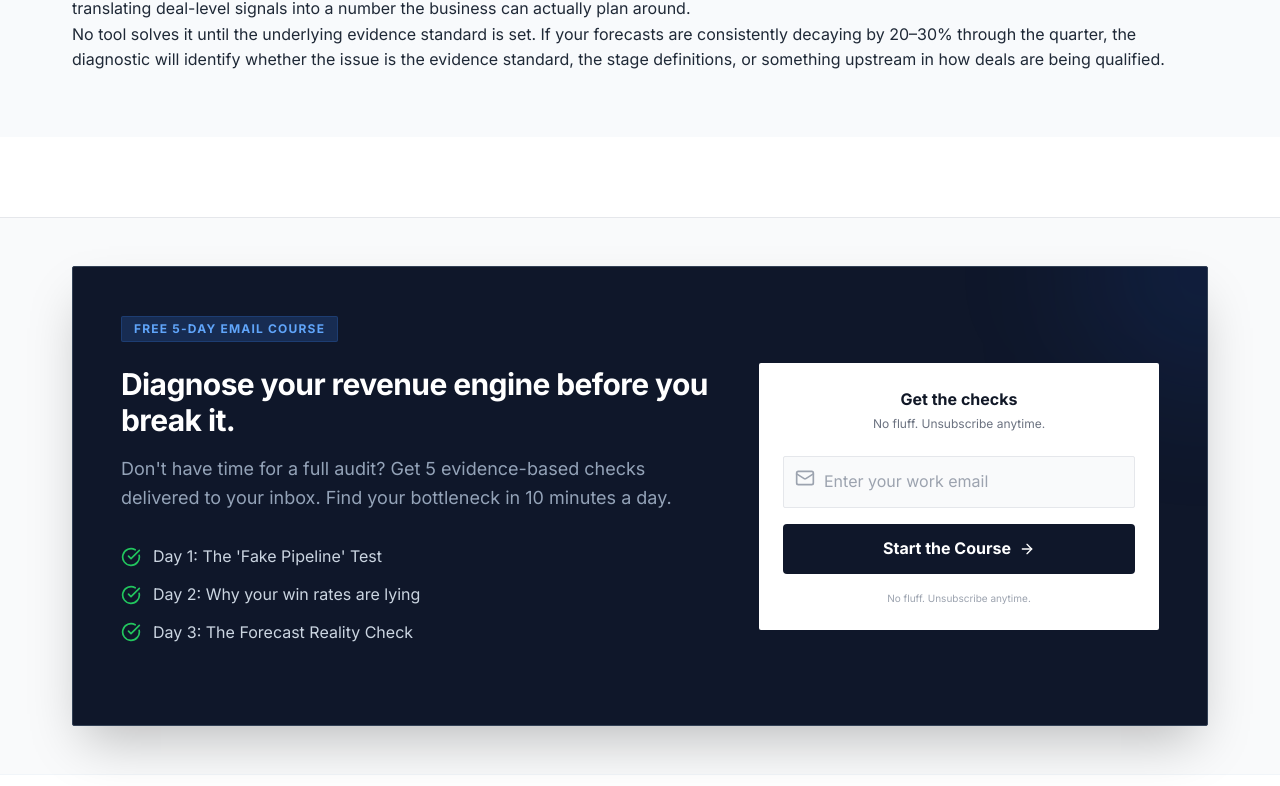
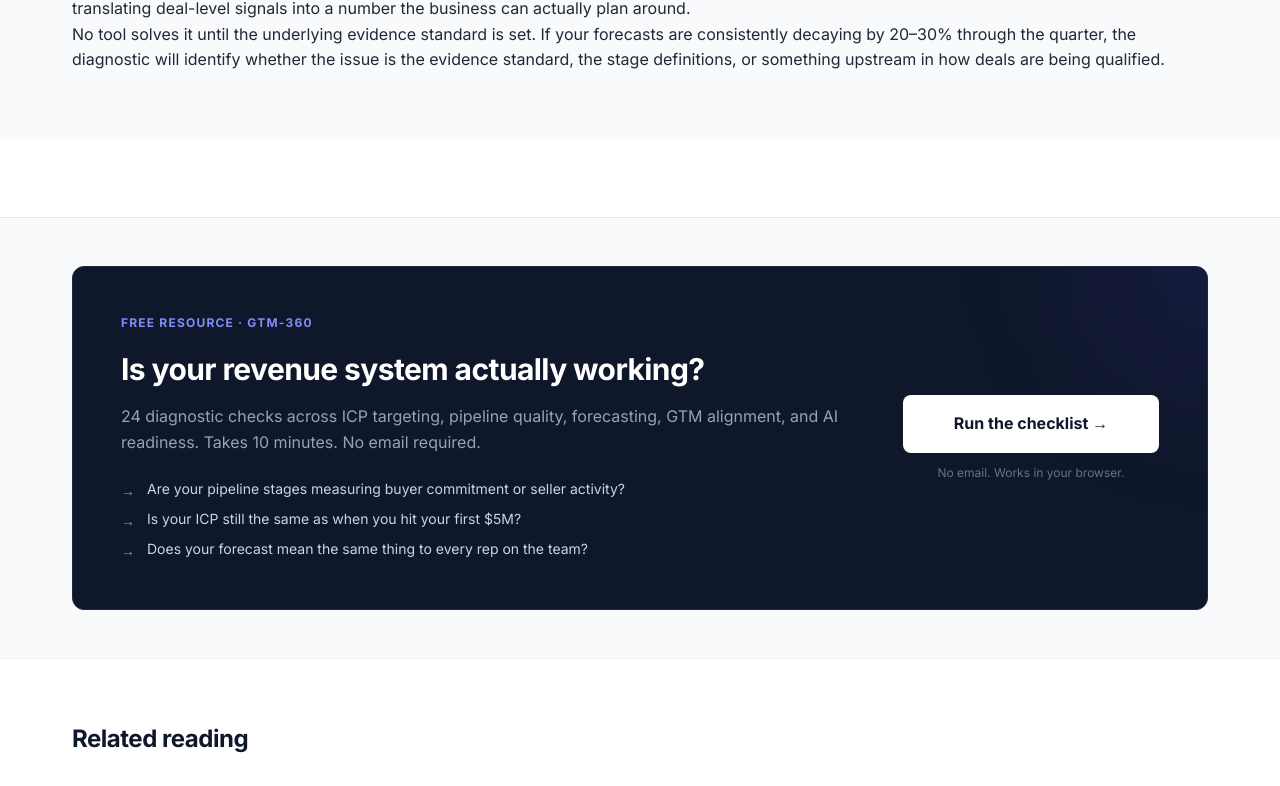
Before and after one commit to sameerjoshy/gtm-360-website, a React (Vite) app: page /insights/forecast-decay in a window 1280 px wide. Shown: the part 2433-3219 px from the top of the page. Built offline with nearby package versions, Linux system fonts and the light colour scheme.

Commit message:
LeadMagnet: replaced broken email course with diagnostic checklist CTA — no form, no broken promise

```diff
--- a/src/components/marketing/LeadMagnet.jsx
+++ b/src/components/marketing/LeadMagnet.jsx
@@ -1,112 +1,42 @@
-import React, { useState } from 'react';
-import { Mail, CheckCircle, ArrowRight } from 'lucide-react';
-import { useNavigate } from 'react-router-dom';
-import useSubmitLead from '../../hooks/useSubmitLead';
+import React from 'react';
+import { Link } from 'react-router-dom';
 
 const LeadMagnet = () => {
-    const [email, setEmail] = useState('');
-    const { submit, status } = useSubmitLead();
-    const navigate = useNavigate();
+    return (
+        <div className="bg-slate-900 rounded-xl overflow-hidden border border-slate-800 relative">
+            <div className="absolute top-0 right-0 w-64 h-64 bg-indigo-600/10 rounded-full blur-3xl -translate-y-1/2 translate-x-1/2 pointer-events-none" />
 
-    const handleSubmit = async (e) => {
-        e.preventDefault();
-        if (!email) return;
-
-        // Submit to HubSpot
-        const success = await submit('nurture_course', [
-            { name: 'email', value: email },
-            { name: 'message', value: 'Opted in for 5-Day Revenue Diagnostic Course' }
-        ]);
-
-        if (success) {
-            navigate('/thank-you', { state: { search: 'nurture' } });
-        }
-    };
-
-    if (status === 'success') {
-        return (
-            <div className="bg-slate-900 rounded-sm p-8 md:p-12 border border-slate-700 text-center animate-fade-in-up">
-                <div className="inline-flex items-center justify-center w-16 h-16 rounded-full bg-green-500/10 text-green-500 mb-6">
-                    <CheckCircle className="w-8 h-8" />
-                </div>
-                <h3 className="text-2xl font-bold text-white mb-4">You're on the list.</h3>
-                <p className="text-slate-300 max-w-lg mx-auto">
-                    Your first diagnostic check will arrive in your inbox in 5 minutes.
-                    <br />
-                    Subject line: <em>"[Day 1] The Truth About Your Pipeline"</em>
-                </p>
-            </div>
-        );
-    }
-
-    return (
-        <div className="bg-slate-900 rounded-sm overflow-hidden border border-slate-700 shadow-2xl relative">
-            {/* Contextual Background Pattern */}
-            <div className="absolute top-0 right-0 w-64 h-64 bg-blue-600/10 rounded-full blur-3xl -translate-y-1/2 translate-x-1/2"></div>
-
-            <div className="relative p-8 md:p-12 flex flex-col md:flex-row gap-12 items-center">
+            <div className="relative p-8 md:p-12 flex flex-col md:flex-row gap-10 items-center">
                 <div className="flex-1">
-                    <div className="inline-block px-3 py-1 bg-blue-500/20 text-blue-400 text-xs font-bold uppercase tracking-widest rounded-sm mb-6 border border-blue-500/20">
-                        Free 5-Day Email Course
-                    </div>
+                    <p className="text-xs font-bold text-indigo-400 uppercase tracking-widest mb-5">Free Resource · GTM-360</p>
                     <h3 className="text-2xl md:text-3xl font-bold text-white mb-4 leading-tight">
-                        Diagnose your revenue engine before you break it.
+                        Is your revenue system actually working?
                     </h3>
-                    <p className="text-slate-400 text-lg mb-8 leading-relaxed">
-                        Don't have time for a full audit? Get 5 evidence-based checks delivered to your inbox. Find your bottleneck in 10 minutes a day.
+                    <p className="text-slate-400 leading-relaxed mb-6">
+                        24 diagnostic checks across ICP targeting, pipeline quality, forecasting, GTM alignment, and AI readiness. Takes 10 minutes. No email required.
                     </p>
-
-                    <ul className="space-y-3 mb-8">
+                    <ul className="space-y-2">
                         {[
-                            "Day 1: The 'Fake Pipeline' Test",
-                            "Day 2: Why your win rates are lying",
-                            "Day 3: The Forecast Reality Check"
+                            "Are your pipeline stages measuring buyer commitment or seller activity?",
+                            "Is your ICP still the same as when you hit your first $5M?",
+                            "Does your forecast mean the same thing to every rep on the team?"
                         ].map((item, i) => (
-                            <li key={i} className="flex items-center text-slate-300">
-                                <CheckCircle className="w-5 h-5 text-green-500 mr-3 flex-shrink-0" />
+                            <li key={i} className="flex items-start gap-3 text-slate-300 text-sm">
+                                <span className="text-indigo-400 font-bold flex-shrink-0 mt-0.5">→</span>
                                 {item}
                             </li>
                         ))}
                     </ul>
                 </div>
 
-                <div className="w-full md:w-[400px] bg-white p-6 rounded-sm">
-                    <div className="text-center mb-6">
-                        <p className="text-gray-900 font-bold mb-1">Get the checks</p>
-                        <p className="text-xs text-gray-500">No fluff. Unsubscribe anytime.</p>
-                    </div>
-
-                    <form onSubmit={handleSubmit} className="space-y-4">
-                        <div>
-                            <label htmlFor="email" className="sr-only">Work Email</label>
-                            <div className="relative">
-                                <Mail className="absolute left-3 top-3 text-gray-400 w-5 h-5" />
-                                <input
-                                    type="email"
-                                    id="email"
-                                    value={email}
-                                    onChange={(e) => setEmail(e.target.value)}
-                                    placeholder="Enter your work email"
-                                    className="w-full pl-10 pr-4 py-3 bg-gray-50 border border-gray-200 rounded-sm focus:outline-none focus:ring-2 focus:ring-slate-500 text-gray-900"
-                                    required
-                                />
-                            </div>
-                        </div>
-                        <button
-                            type="submit"
-                            disabled={status === 'loading'}
-                            className="w-full bg-slate-900 text-white py-3 px-6 rounded font-bold hover:bg-slate-700 transition-all text-white hover:bg-opacity-90 flex items-center justify-center gap-2 py-3"
-                        >
-                            {status === 'loading' ? 'Processing...' : (
-                                <>
-                                    Start the Course <ArrowRight className="w-4 h-4" />
-                                </>
-                            )}
-                        </button>
-                    </form>
-                    <p className="text-[10px] text-center text-gray-400 mt-4">
-                        No fluff. Unsubscribe anytime.
-                    </p>
+                <div className="w-full md:w-64 flex-shrink-0 flex flex-col items-center text-center">
+                    <Link
+                        to="/resources/gtm-diagnostic-checklist"
+                        className="w-full inline-flex items-center justify-center bg-white text-slate-900 px-6 py-4 rounded-lg font-bold hover:bg-slate-100 transition-all mb-3"
+                    >
+                        Run the checklist →
+                    </Link>
+                    <p className="text-xs text-slate-500">No email. Works in your browser.</p>
                 </div>
             </div>
         </div>
```
